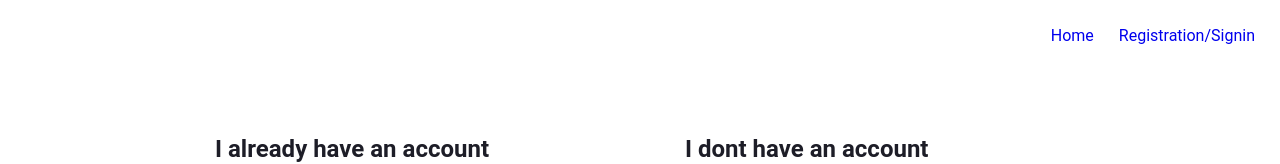
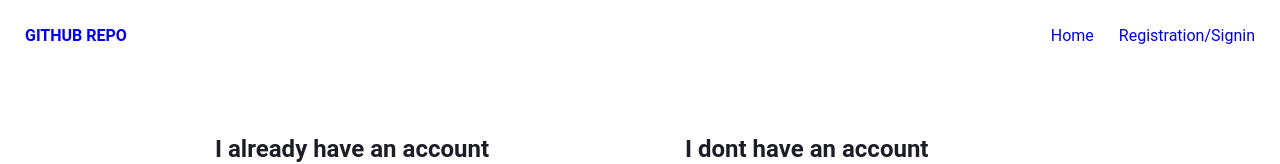
Before and after one commit to robin3317/github-repo, a React (Create React App) app: page / in a window 1280 px wide. Shown: the top 164 px of the page. Built offline with nearby package versions, Linux system fonts and the light colour scheme.

Commit message:
Brand Logo is added

```diff
--- a/src/components/Navigation/Navigation.js
+++ b/src/components/Navigation/Navigation.js
@@ -3,6 +3,9 @@ import styles from './Navigation.module.scss';
 
 const Navigation = () => (
   <nav className={styles.navigation}>
+    <Link to="/" className={styles.brandName}>
+      Github Repo
+    </Link>
     <ul>
       <li>
         <Link className={styles.link} to="/">
--- a/src/components/Navigation/Navigation.module.scss
+++ b/src/components/Navigation/Navigation.module.scss
@@ -2,9 +2,16 @@
   height: 7rem;
   width: 100%;
   display: flex;
-  justify-content: flex-end;
+  justify-content: space-between;
   align-items: center;
   position: relative;
+
+  .brandName {
+    text-transform: uppercase;
+    font-weight: bolder;
+    text-decoration: none;
+    margin-left: 2.5rem;
+  }
 
   ul {
     display: flex;
```
